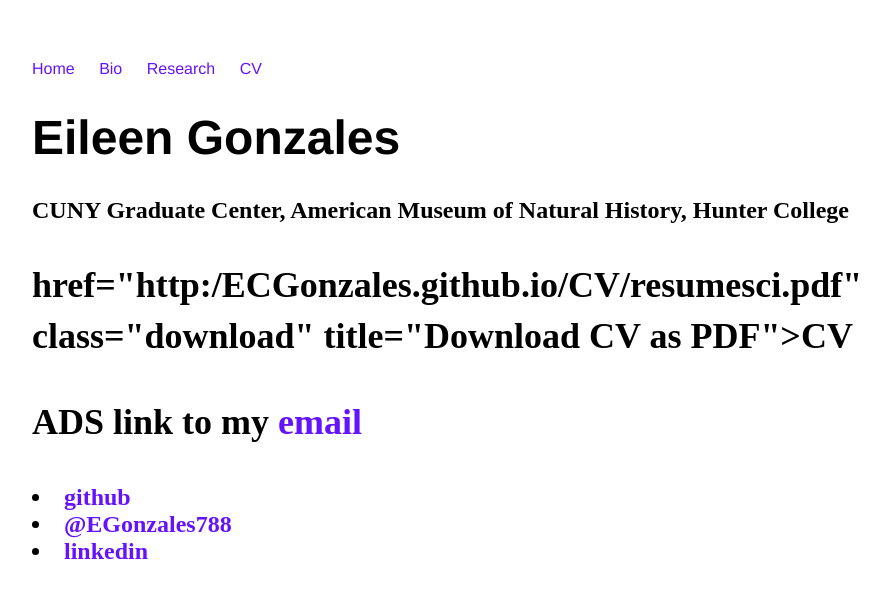
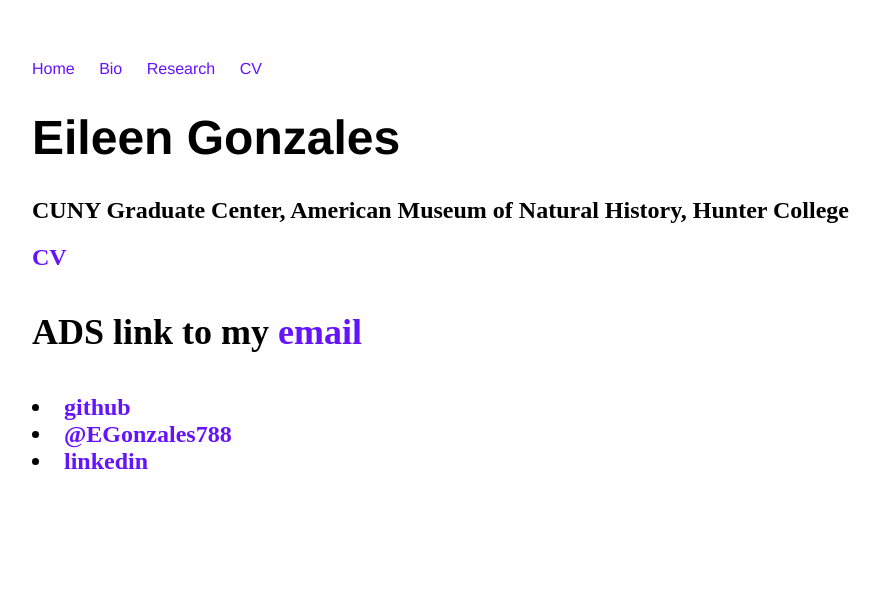
Before and after one commit to ECGonzales/ECGonzales.github.io, a Jekyll site: the page built from CV/index.html, in a window 1280 px wide. Shown: the top 598 px of the page, without its empty margins (160-1050 px from the left). Built offline with Jekyll 4.4.1, drawn with Linux system fonts in a browser that asks for light colours.

Commit message:
Update index.html
More edits to correct errors

```diff
--- a/CV/index.html
+++ b/CV/index.html
@@ -4,10 +4,10 @@
 ---
 
 	<div class="cv">
-					<h1>Eileen Gonzales</h1>
-					<h2>CUNY Graduate Center, American Museum of Natural History, Hunter College<h2>
-					<p> href="http:/ECGonzales.github.io/CV/resumesci.pdf" class="download" title="Download CV as PDF">CV</p>
-					<p>ADS link to my <a href="http:/ECGonzales.github.io/CV/2008AGUFM_P53C1458W.html</a>.
+		<h1>Eileen Gonzales</h1>
+		<h2>CUNY Graduate Center, American Museum of Natural History, Hunter College<h2>
+		<a href="http:/ECGonzales.github.io/CV/resumesci.pdf" class="download" title="Download CV as PDF">CV</a>
+		<p>ADS link to my <a href="http:/ECGonzales.github.io/CV/2008AGUFM_P53C1458W.html> publications</a>
 
 
 	</div>
```
